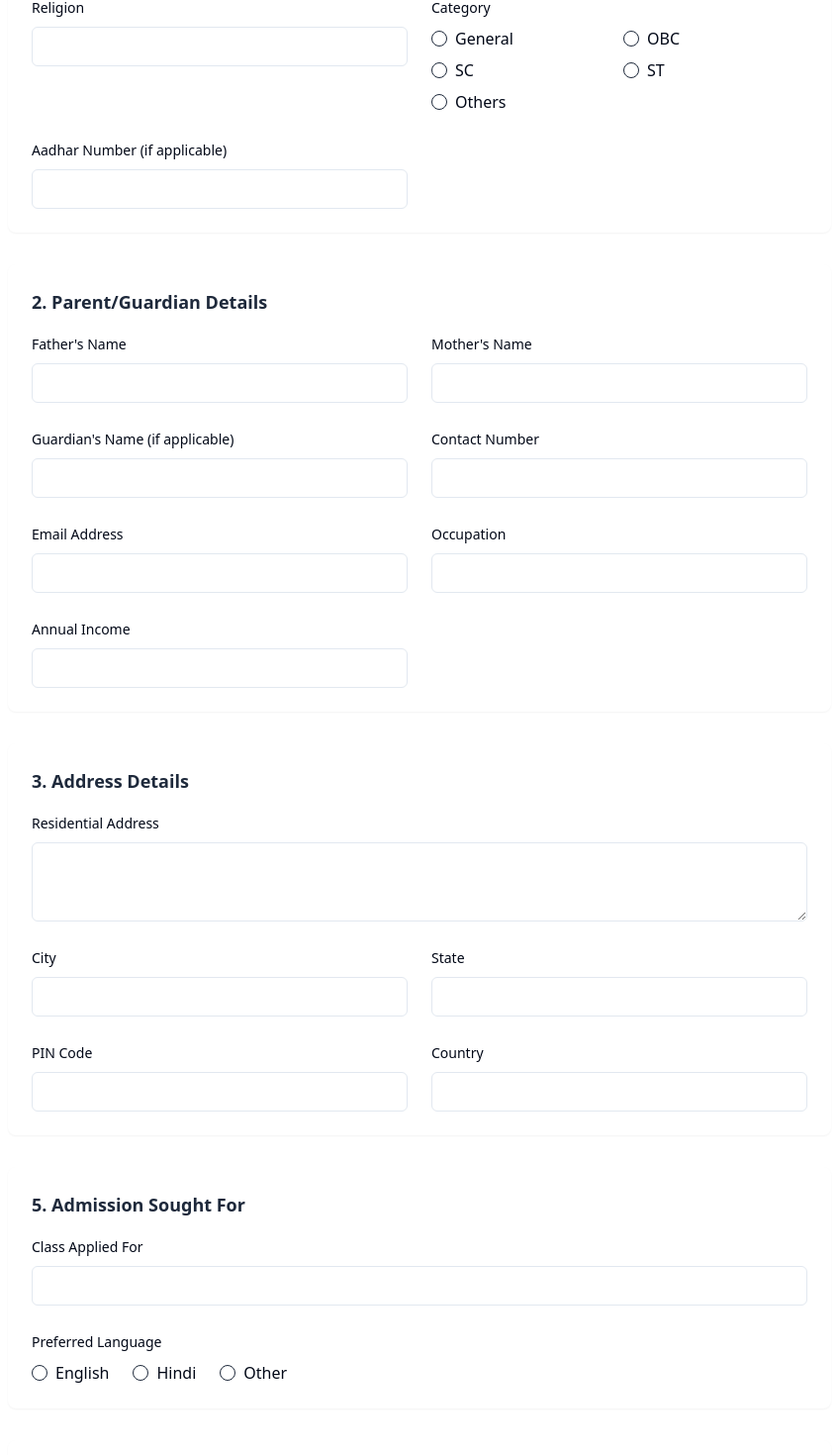
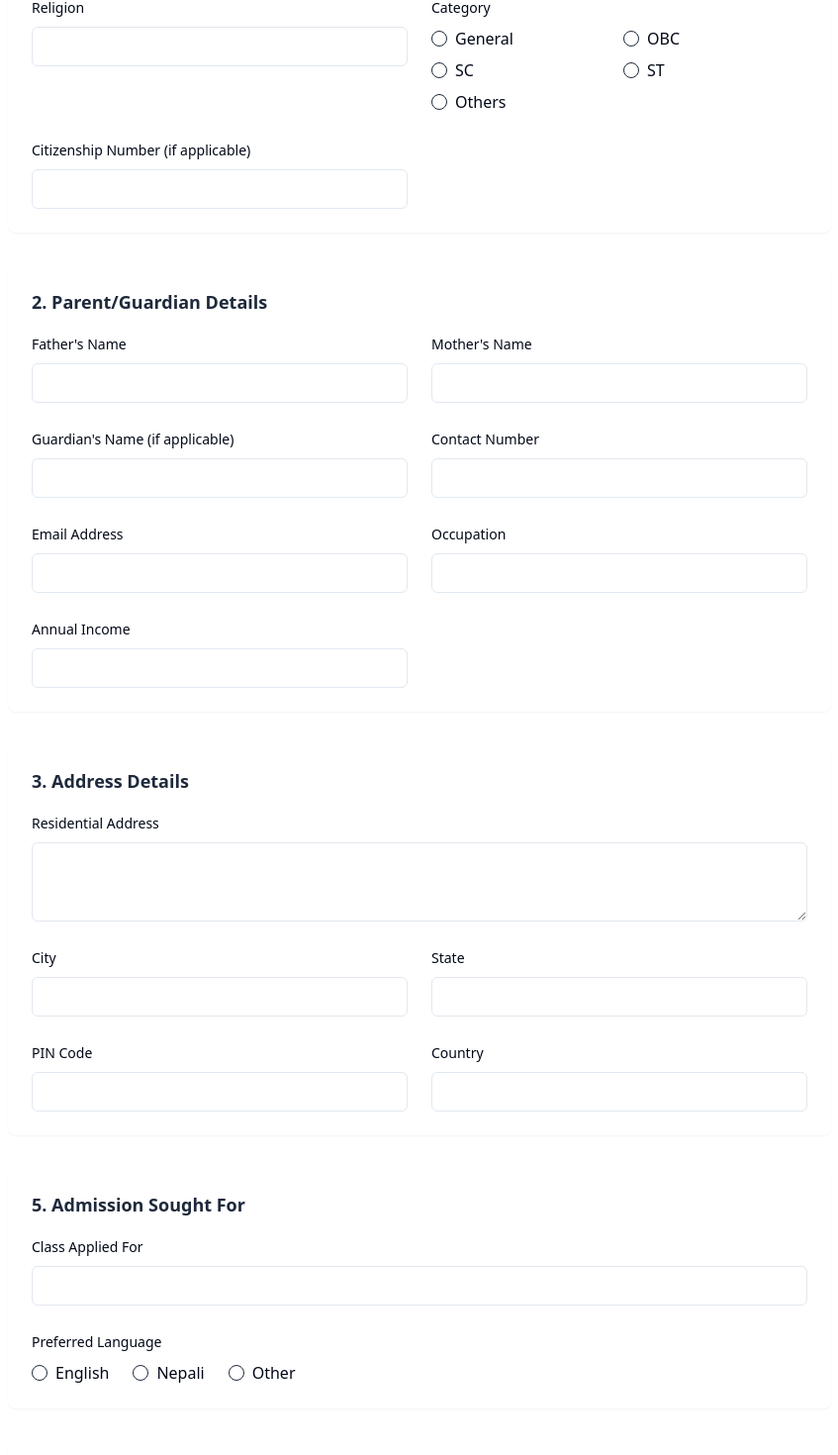
Before and after one commit to satyakumarch/SJCSS, a React (Vite) app: page /admissions in a window 1280 px wide. Shown: the part 753-2223 px from the top of the page at 99% size, without its empty margins (216-1063 px from the left). Built offline with nearby package versions, Linux system fonts and the light colour scheme.

Commit message:
updating the admission form

```diff
--- a/src/components/admission/AdmissionClassSection.tsx
+++ b/src/components/admission/AdmissionClassSection.tsx
@@ -51,7 +51,7 @@ const AdmissionClassSection = ({ form }: AdmissionClassSectionProps) => {
                   </div>
                   <div className="flex items-center space-x-2">
                     <RadioGroupItem value="hindi" id="hindiLang" />
-                    <label htmlFor="hindiLang">Hindi</label>
+                    <label htmlFor="hindiLang">Nepali</label>
                   </div>
                   <div className="flex items-center space-x-2">
                     <RadioGroupItem value="other" id="otherLang" />
--- a/src/components/admission/StudentInfoSection.tsx
+++ b/src/components/admission/StudentInfoSection.tsx
@@ -131,7 +131,7 @@ const StudentInfoSection = ({ form }: StudentInfoSectionProps) => {
           name="aadhar"
           render={({ field }) => (
             <FormItem>
-              <FormLabel>Aadhar Number (if applicable)</FormLabel>
+              <FormLabel>Citizenship Number (if applicable)</FormLabel>
               <FormControl>
                 <Input {...field} />
               </FormControl>
```
